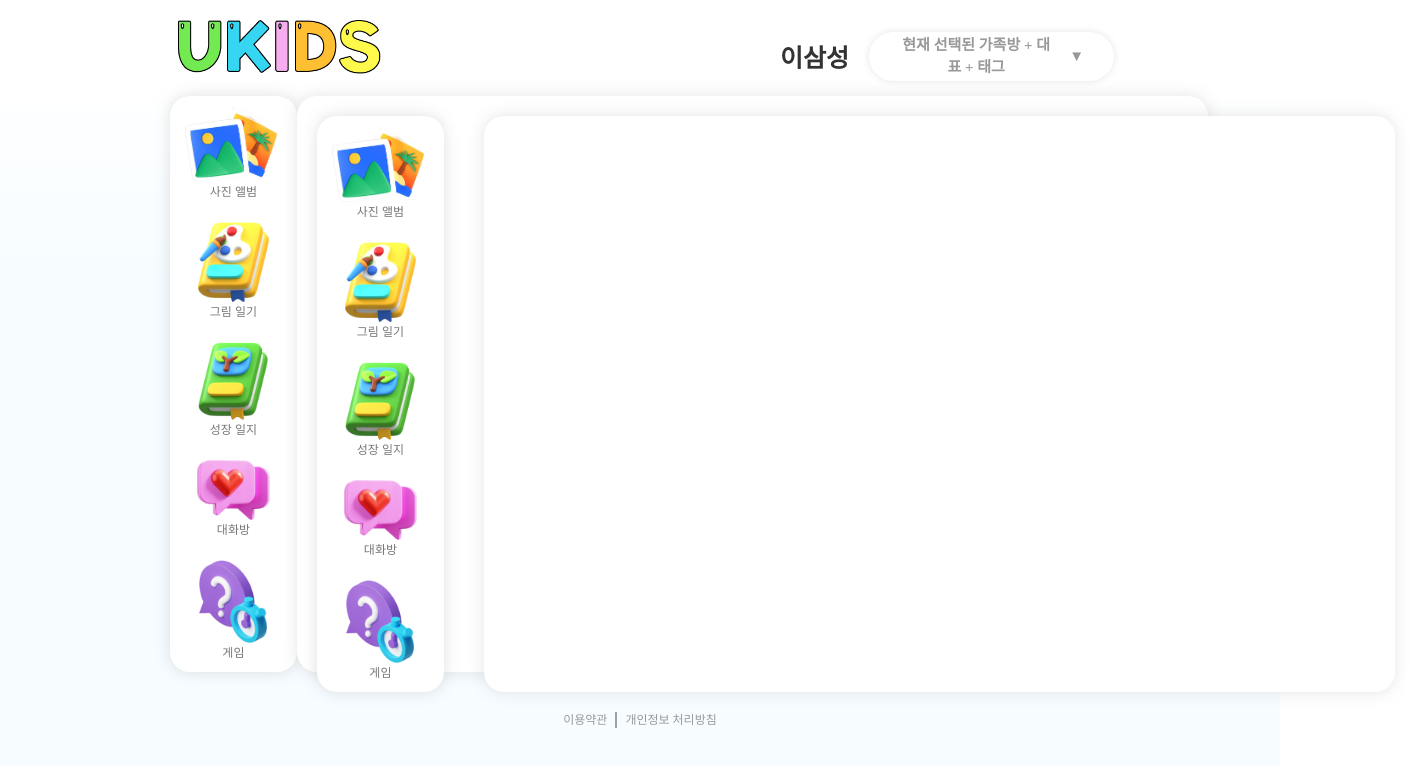
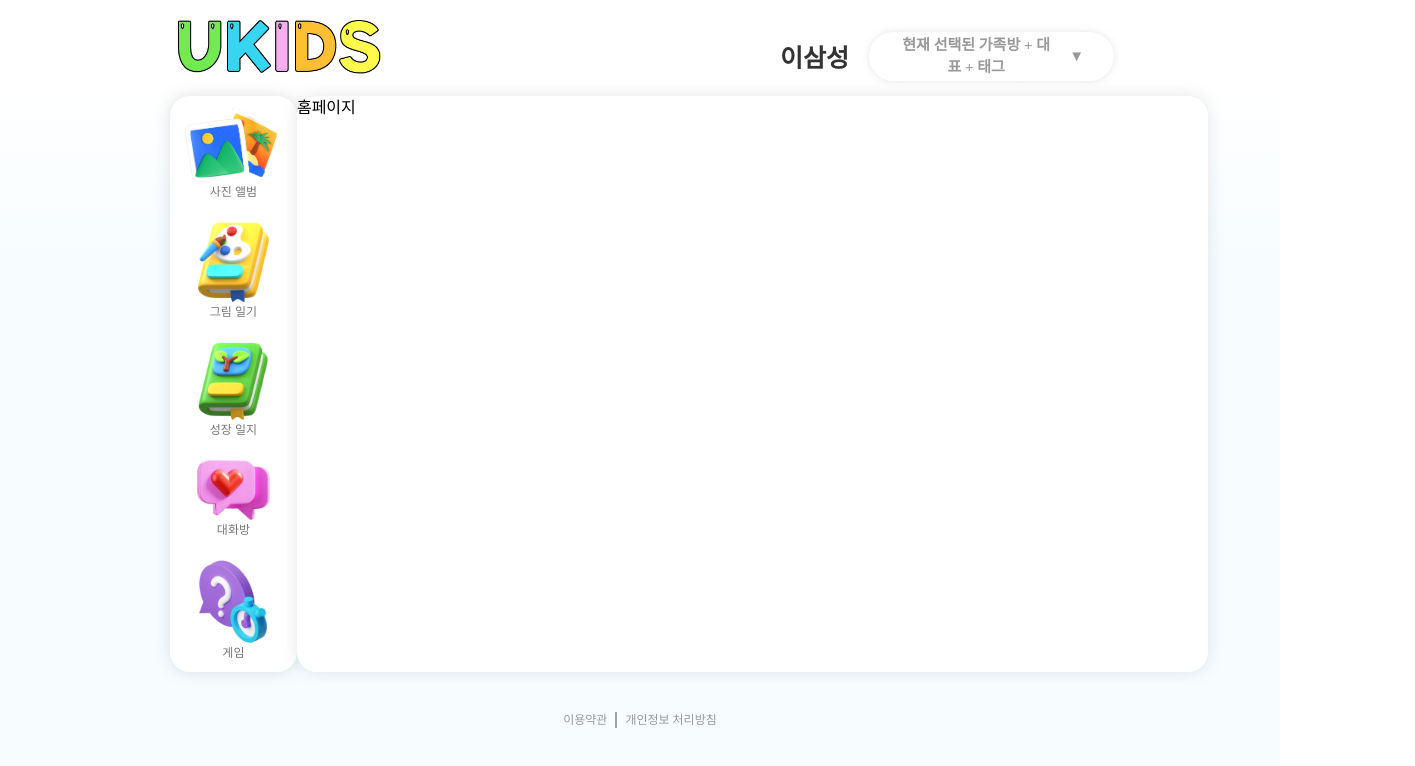
Before and after one commit to wooqqq/UKIDS, a React (Vite) app in the folder ukids/: page / in a window 1280 px wide. Shown: the top 766 px of the page, 1415 px wide, since content can reach past the window. Built offline with nearby package versions, Linux system fonts and the light colour scheme.

Commit message:
refactor: 페이지별 기본 코드 수정

```diff
--- a/ukids/src/pages/Albums.tsx
+++ b/ukids/src/pages/Albums.tsx
@@ -1,5 +1,9 @@
 const Albums = () => {
-  return <></>;
+  return (
+    <>
+      <h1>사진 앨범</h1>
+    </>
+  );
 };
 
 export default Albums;
--- a/ukids/src/pages/Home.tsx
+++ b/ukids/src/pages/Home.tsx
@@ -1,38 +1,7 @@
-import FeatureBox from '../components/common/FeatureBox';
-import Sidebar from '../components/common/Sidebar';
-
 const Home = () => {
   return (
     <>
-      <div
-        style={{
-          display: 'flex',
-          justifyContent: 'space-between',
-          alignItems: 'start',
-          padding: '20px',
-        }}
-      >
-        {/* 메뉴바 */}
-        <div
-          style={{
-            width: '200px',
-            paddingRight: '20px',
-          }}
-        >
-          <Sidebar />
-        </div>
-
-        {/* 콘텐츠 */}
-        <div
-          style={{
-            flexGrow: 1,
-            maxWidth: 'none', // 기본 최대 너비 제한을 없애기
-            padding: '0 20px', // 양쪽에 패딩 추가하여 콘텐츠 간격 유지
-          }}
-        >
-          <FeatureBox />
-        </div>
-      </div>
+      <h1>홈페이지</h1>
     </>
   );
 };
--- a/ukids/src/pages/Letters.tsx
+++ b/ukids/src/pages/Letters.tsx
@@ -1,10 +1,7 @@
 const Letter = () => {
   return (
     <>
-      <div className="main-layout">
-        {/* 메뉴바 */}
-        {/* 콘텐츠 */}
-      </div>
+      <h1>편지함</h1>
     </>
   );
 };
--- a/ukids/src/pages/Schedule.tsx
+++ b/ukids/src/pages/Schedule.tsx
@@ -3,11 +3,8 @@ import CalendarBox from '../components/feature/calendar/CalendarBox';
 const Schedule = () => {
   return (
     <>
-      <div className="main-layout">
-        {/* 메뉴바 */}
-        {/* 콘텐츠 */}
-        <CalendarBox />
-      </div>
+      <h1>일정 관리</h1>
+      <CalendarBox />
     </>
   );
 };
--- a/ukids/src/pages/Setting.tsx
+++ b/ukids/src/pages/Setting.tsx
@@ -1,10 +1,7 @@
 const MyPage = () => {
   return (
     <>
-      <div className="main-layout">
-        {/* 메뉴바 */}
-        {/* 콘텐츠 */}
-      </div>
+      <h1>회원, 가족 설정</h1>
     </>
   );
 };
```
